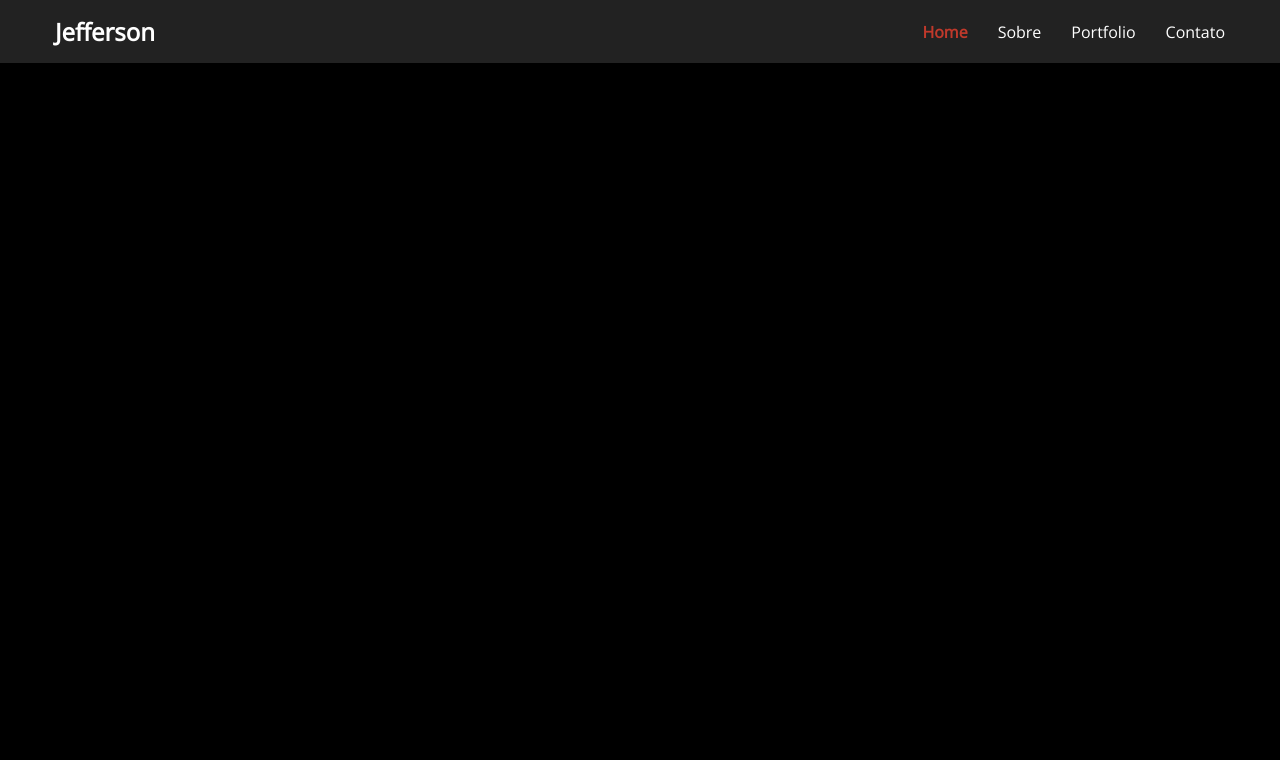
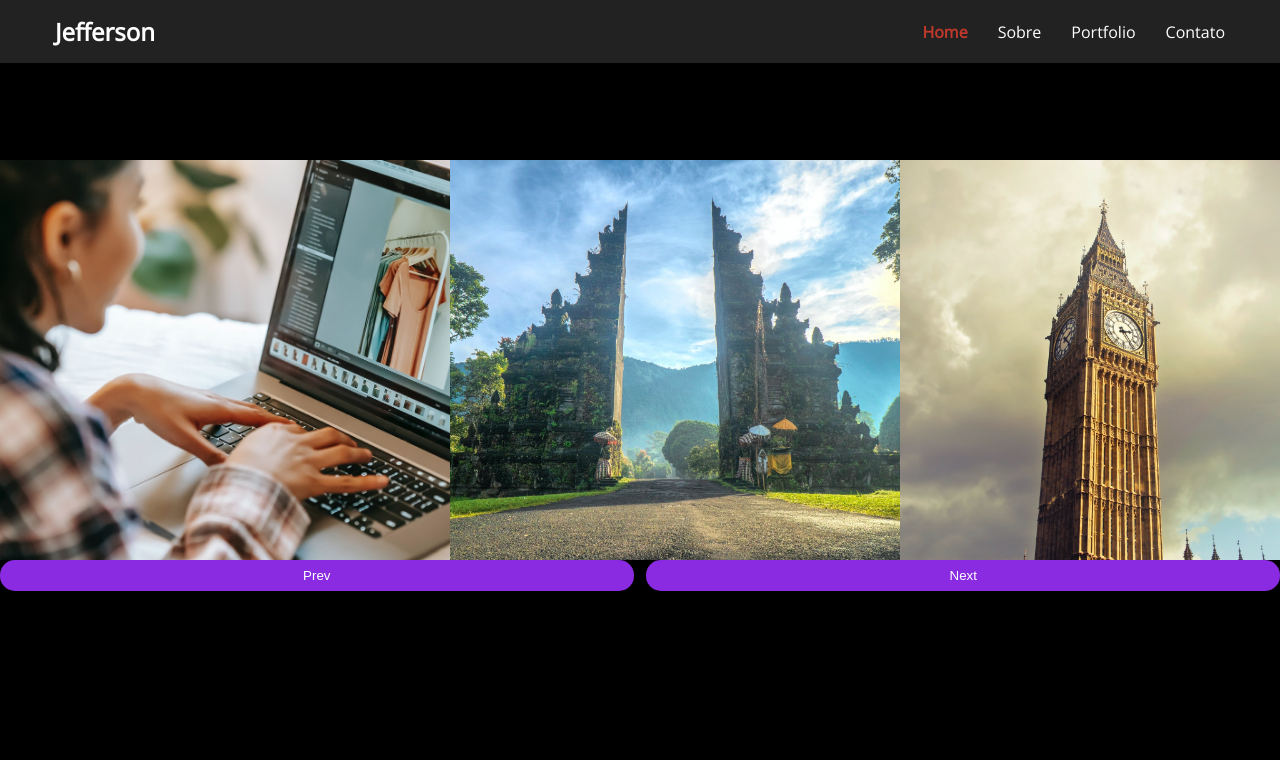
Before and after one commit to jeffersondrs/site, a plain HTML site: page about.html in a window 1280 px wide. Shown: the top 760 px of the page. Drawn offline with nearby package versions, Linux system fonts and the light colour scheme.

Commit message:
update carrocel

```diff
--- a/about.html
+++ b/about.html
@@ -4,23 +4,27 @@
     <meta charset="UTF-8" />
     <link rel="stylesheet" href="css/style.css" />
     <link rel="stylesheet" href="css/contato.css" />
+    <link rel="stylesheet" href="css/about.css" />
     <link rel="stylesheet" href="https://cdnjs.cloudflare.com/ajax/libs/font-awesome/6.1.1/css/all.min.css" integrity="sha512-KfkfwYDsLkIlwQp6LFnl8zNdLGxu9YAA1QvwINks4PhcElQSvqcyVLLD9aMhXd13uQjoXtEKNosOWaZqXgel0g==" crossorigin="anonymous" referrerpolicy="no-referrer" />
     <meta http-equiv="X-UA-Compatible" content="IE=edge" />
     <meta name="viewport" content="width=device-width, initial-scale=1.0" />
     <title>Welcome</title>
   </head>
   <body>
-    <nav class="nav">
-      <div class="container">
-        <h1 class="logo"><a href="index.html">Jefferson</a></h1>
-        <ul>
-          <li><a href="index.html" class="current">Home</a></li>
-          <li><a href="about.html">Sobre</a></li>
-          <li><a href="portfolio.html">Portfolio</a></li>
-          <li><a href="contato.html">Contato</a></li>
-        </ul>
+
+    <div class="carousel">
+      <div class="image-container" id="imgs">
+        <img class="carrocel" src="img/imgslide1.jpg" alt="first-image">
+        <img class="carrocel" src="img/imgslide2.jpg" alt="second-image">
+        <img class="carrocel" src="img/imgslide3.jpg" alt="third-image">
+        <img class="carrocel" src="img/imgslide4.jpg" alt="four-image">
+        <img class="carrocel" src="img/imgslide5.jpg" alt="five-image">
       </div>
-    </nav>
+      <div class="buttons-container">
+        <button id="left" class="btn">Prev</button>
+        <button id="right" class="btn">Next</button>
+      </div>
+    </div>
     <footer class="footer">
       <div class="allRight">
         <p>Todos os direitos reservados</p>
@@ -57,6 +61,17 @@
         </a>
       </div>
     </footer>
+    <nav class="nav">
+      <div class="container">
+        <h1 class="logo"><a href="index.html">Jefferson</a></h1>
+        <ul>
+          <li><a href="index.html" class="current">Home</a></li>
+          <li><a href="about.html">Sobre</a></li>
+          <li><a href="portfolio.html">Portfolio</a></li>
+          <li><a href="contato.html">Contato</a></li>
+        </ul>
+      </div>
+    </nav>
   </body>
   <script src="js/script.js"></script>
 </html>
--- /dev/null
+++ b/css/about.css
@@ -0,0 +1,52 @@
+@import url('https://fonts.googleapis.com/css2?family=Open+Sans&display=swap');
+
+*{
+    box-sizing: border-box;
+    margin: 0;
+    padding: 0;
+}
+body{
+    font-family: 'Open Sans', sans-serif;
+    display: flex;
+    align-items: center;
+    justify-content: center;
+    height: 100vh;
+    background-color: rgb(0, 0, 0);
+}
+
+.carousel{
+    box-shadow: 2px 2px 5px rgba(0, 0, 0, 0.3);
+    overflow: hidden;
+}
+.image-container{
+    display: flex;
+    transform: translateX(0);
+    transition: transform 0.5s ease-in-out;
+}
+.carrocel {
+    width: 450px;
+    height:400px;
+    object-fit: cover;
+}
+.buttons-container{
+    display: flex;
+    justify-content: space-between;
+}
+
+.btn{
+    background-color: blueviolet;
+    color: white;
+    border: none;
+    padding: 0.5rem;
+    cursor: pointer;
+    width: 49.5%;
+    border-radius: 15px;
+}
+
+.btn:hover {
+    opacity: 0.9;
+}
+
+.btn:focus{
+    outline: none;
+}
```
